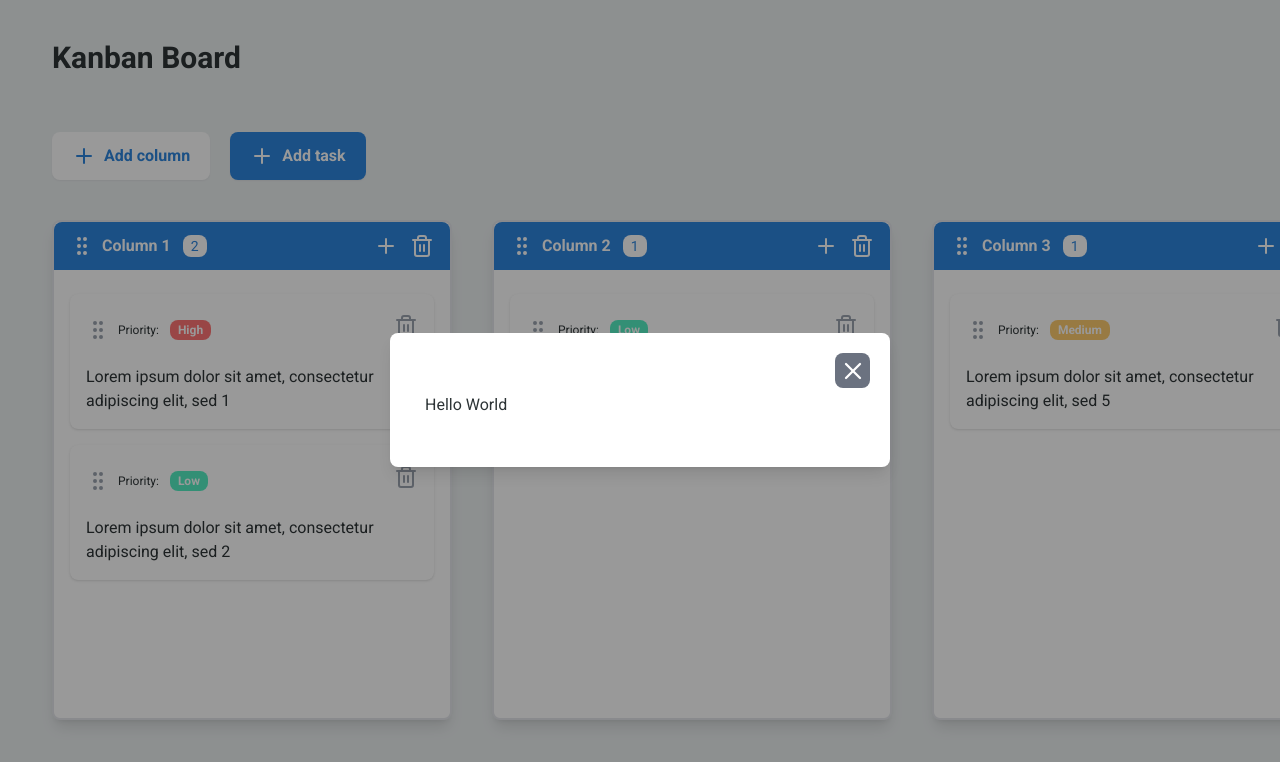
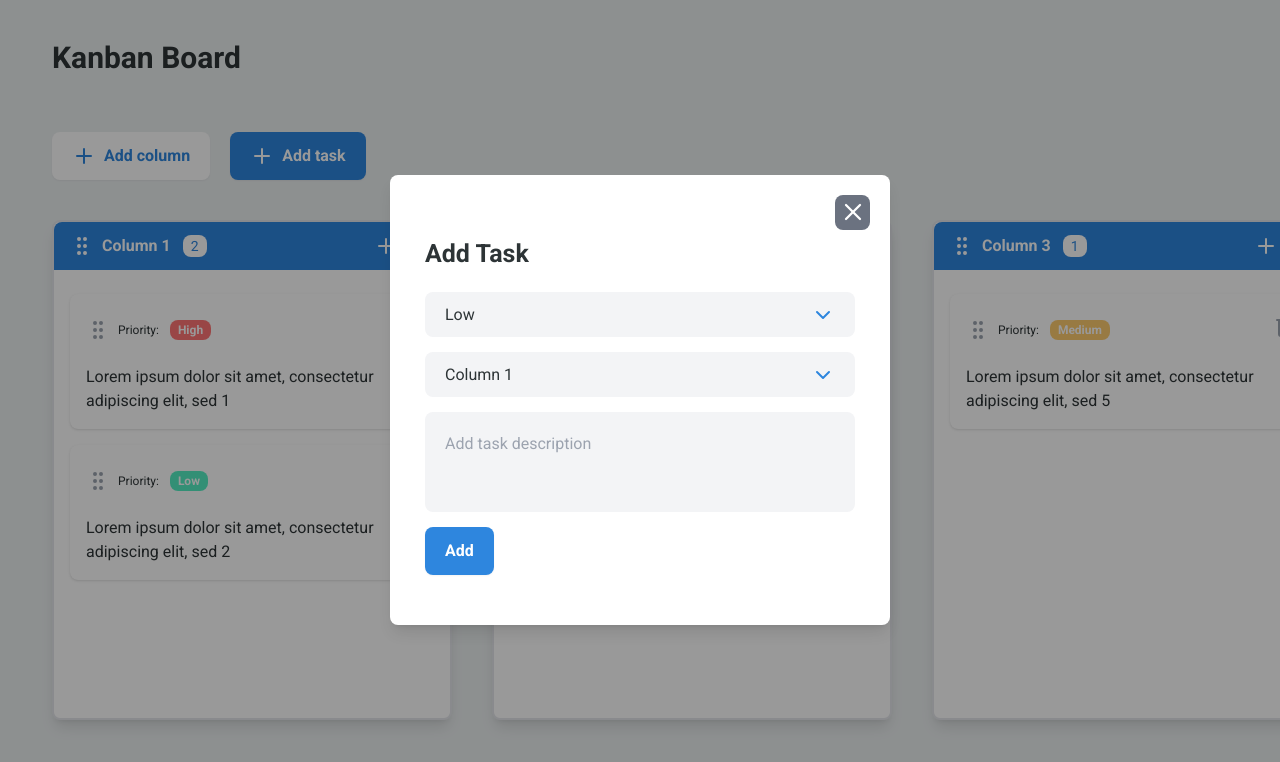
Before and after one commit to niketski/kanban-board, a React (Vite) app: page / in a window 1280 px wide. Both pictures are taken after a click on the button "Add task". Shown: the top 762 px of the page. Built offline with nearby package versions, Linux system fonts and the light colour scheme.

Commit message:
feat: created add task form

```diff
--- /dev/null
+++ b/src/components/add-task-form.tsx
@@ -0,0 +1,79 @@
+import { useRef } from "react"
+import { ChevronDown } from 'lucide-react'
+import { Column } from "../types";
+
+interface AddTaskFormProps {
+    title: string,
+    columns: Column[]
+}
+
+function AddTaskForm({ title, columns }: AddTaskFormProps) {
+    const priorityRef = useRef<HTMLSelectElement>(null);
+    const content = useRef<HTMLTextAreaElement>(null);
+    const column = useRef<HTMLSelectElement>(null);
+
+    const handleSubmit = (event: React.FormEvent<HTMLFormElement>) => {
+        event.preventDefault();
+
+        const taskPriority = priorityRef.current?.value;
+        const taskContent = content.current?.value;
+        const taskColumn = column.current?.value;
+
+        console.log(taskPriority);
+        console.log(taskContent);
+        console.log(taskColumn);
+
+    };
+
+    return (
+    <div className="">
+        <h4 className="font-bold text-[25px] mb-5">{ title }</h4>
+        <form onSubmit={handleSubmit}>
+            <div className="relative mb-[15px]">
+                <select
+                    className="field"
+                    name="priority"
+                    id="priority"
+                    ref={priorityRef}>
+                        <option value="low">Low</option>
+                        <option value="medium">Medium</option>
+                        <option value="high">High</option>
+                </select>
+                <ChevronDown className="absolute top-1/2 translate-y-[-50%] right-[20px] text-primary"/>
+            </div>
+            {columns &&
+                <div className="relative mb-[15px]">
+                    <select
+                        className="field"
+                        name="column"
+                        id="column"
+                        ref={column}>
+                            {columns.map(column => {
+                                return (
+                                    <option
+                                        key={column.id}
+                                        value={column.id}>
+                                            {column.title}
+                                    </option>
+                                )
+                            })}
+                    </select>
+                    <ChevronDown className="absolute top-1/2 translate-y-[-50%] right-[20px] text-primary"/>
+                </div>
+            }
+            <div className="mb-[15px]">
+                <textarea
+                    className="field-textarea"
+                    name="content"
+                    id="content"
+                    placeholder="Add task description"
+                    ref={content}
+                    required></textarea>
+            </div>
+            <button className="btn-secondary">Add</button>
+        </form>
+    </div>
+    )
+}
+
+export default AddTaskForm
--- a/src/components/kanban-board.tsx
+++ b/src/components/kanban-board.tsx
@@ -3,6 +3,7 @@ import KanbanColumn from "./kanban-column"
 import { Column, Id, Task } from "../types";
 import { Plus } from "lucide-react";
 import Modal from "./modal";
+import AddTaskForm from "./add-task-form";
 
 const INITIAL_COLUMNS: Column[] = [
   {
@@ -107,13 +108,13 @@ function KanbanBoard() {
     <div className="pt-4 pb-5">
         <div className="px-[52px] mb-10">
           <button
-            className=" inline-flex items-center rounded-lg bg-white text-primary font-bold py-3 px-5 shadow-sm mr-5 transition-shadow hover:shadow-lg"
+            className="btn-primary"
             onClick={() => createColumn()}>
             <Plus className="mr-2"/> Add column
           </button>
           <button
             onClick={() => { setIsAddTaskModalActive(true) }}
-            className=" inline-flex items-center rounded-lg bg-primary text-white font-bold py-3 px-5 shadow-sm transition-shadow hover:shadow-lg">
+            className="btn-secondary">
             <Plus className="mr-2"/> Add task
           </button>
         </div>
@@ -142,7 +143,9 @@ function KanbanBoard() {
 
         {isAddTaskModalActive &&
           <Modal onClose={() => { setIsAddTaskModalActive(false) }}>
-              <div>Hello World</div>
+              <AddTaskForm
+                title="Add Task"
+                columns={columns}/>
           </Modal>
         }
     </div>
--- a/src/global.css
+++ b/src/global.css
@@ -0,0 +1,20 @@
+.btn-primary {
+    @apply inline-flex items-center rounded-lg bg-white text-primary font-bold py-3 px-5 shadow-sm mr-5 transition-shadow hover:shadow-lg;
+}
+
+.btn-secondary {
+    @apply inline-flex items-center rounded-lg bg-primary text-white font-bold py-3 px-5 shadow-sm transition-shadow hover:shadow-lg;
+}
+
+.field,
+.field-textarea {
+    @apply block w-full appearance-none outline-none py-0 px-[20px] rounded-lg bg-gray-100;
+}
+
+.field {
+    @apply h-[45px];
+}
+
+.field-textarea {
+    @apply resize-none h-[100px] pt-[20px];
+}
--- a/src/main.tsx
+++ b/src/main.tsx
@@ -2,6 +2,7 @@ import React from 'react'
 import ReactDOM from 'react-dom/client'
 import App from './App.tsx'
 import './index.css'
+import './global.css';
 
 ReactDOM.createRoot(document.getElementById('root')!).render(
   <React.StrictMode>
```
